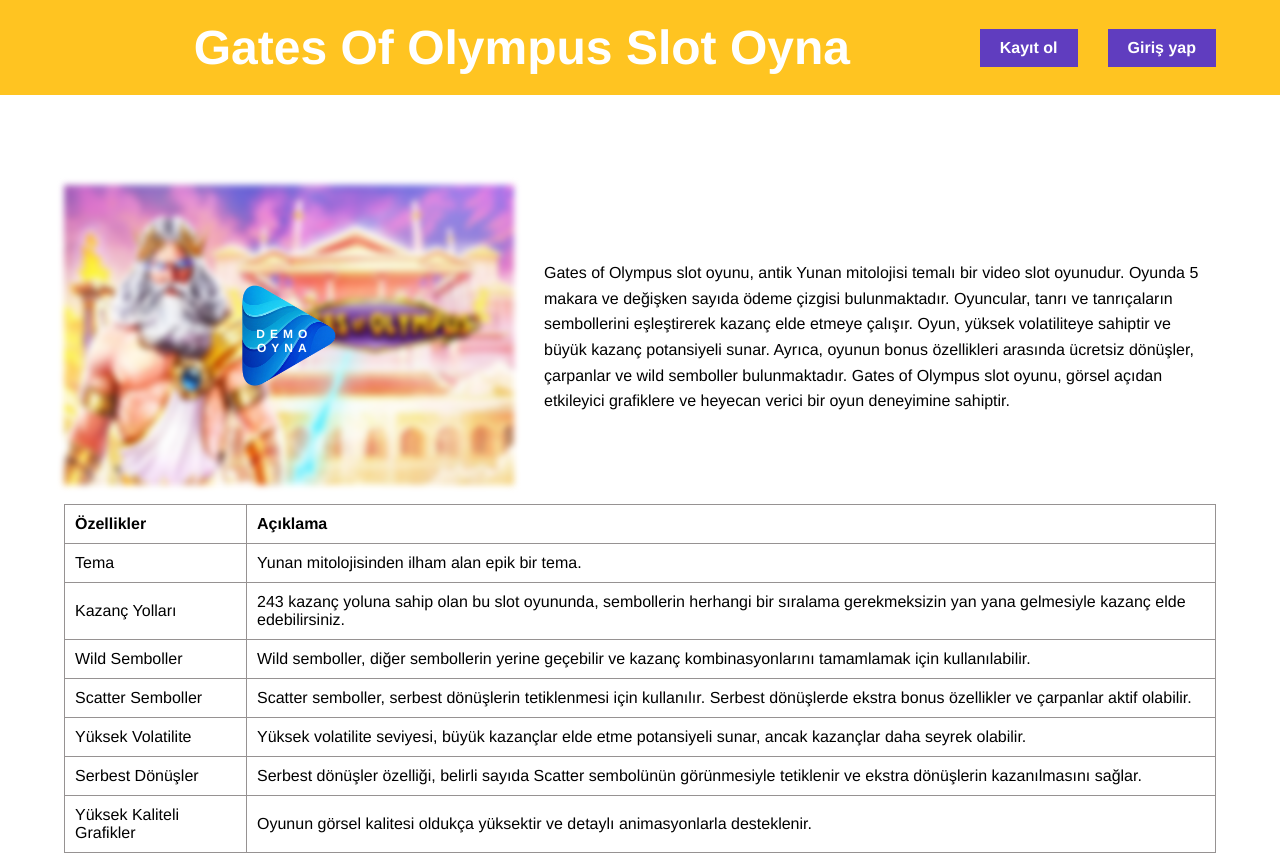
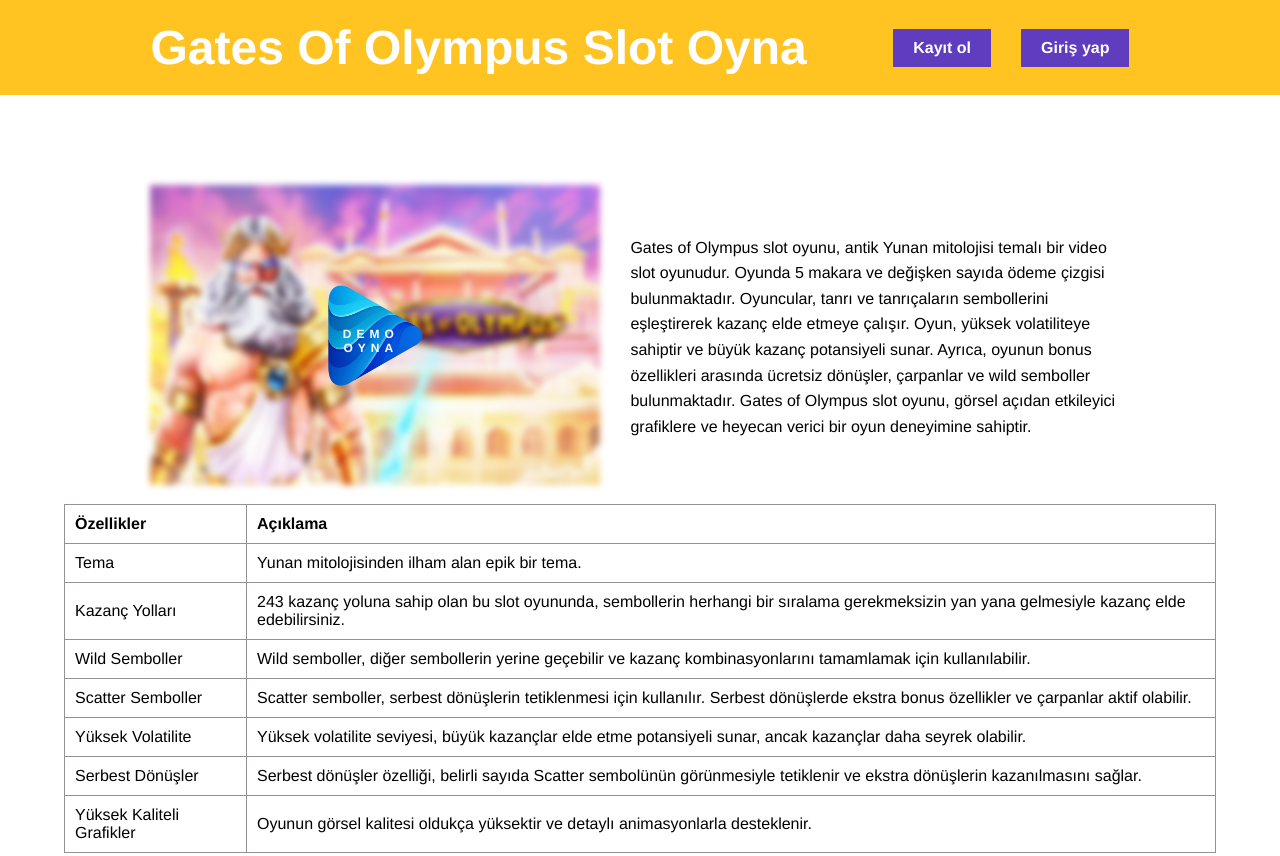
Before and after one commit to vladyslav78292/gates-of-olympus-user, a website built with Parcel: page src/index.html in a window 1280 px wide. Shown: the top 856 px of the page. Built offline with nearby package versions, Linux system fonts and the light colour scheme.

Commit message:
solution

```diff
--- a/src/styles/style.css
+++ b/src/styles/style.css
@@ -53,6 +53,9 @@
   display: flex;
   justify-content: space-evenly;
   align-items: center;
+  width: 85%;
+  margin-left: auto;
+  margin-right: auto;
   gap: 30px ;
 }
 
@@ -72,14 +75,12 @@
 }
 
 h1 {
-  margin-left: auto;
   font-size: 3em;
   color: #fff;
   font-weight: 800;
   text-align: center;
   position: relative;
   z-index: 100;
-  margin-right: auto;
 }
 
 main {
@@ -271,8 +272,8 @@
 header > div:first-of-type > div {
   margin: 0 auto;
   display: flex;
-  /* flex-direction: column; */
   align-items: center;
+  justify-content: space-evenly;
 }
 
 header > div:first-of-type {
@@ -448,29 +449,25 @@
 }
 
 @media (min-width: 76px) {
-  header > div:first-of-type > div, h1, .container {
+  header > div:first-of-type > div, .container {
     width: 90%;
   }
 }
 
 @media (min-width: 7768px) {
-  header > div:first-of-type > div, h1, .container {
+  header > div:first-of-type > div, .container {
     max-width: 720px;
   }
 }
 
 @media (min-width: 1024px) {
-  header > div:first-of-type > div, h1, .container {
+  header > div:first-of-type > div, .container {
     max-width: 960px;
   }
 }
 
 @media (min-width: 1200px) {
-  header > div:first-of-type > div, h1, .container {
-    max-width: 1282px;
-  }
-
-  h1 {
+  header > div:first-of-type > div, .container {
     max-width: 1282px;
   }
 }
@@ -488,6 +485,10 @@
 @media (max-width: 1024px) {
   .header_container, .tables {
     flex-direction: column;
+  }
+
+  main > div:first-of-type {
+    width: 100%;
   }
 
   .container {
```
